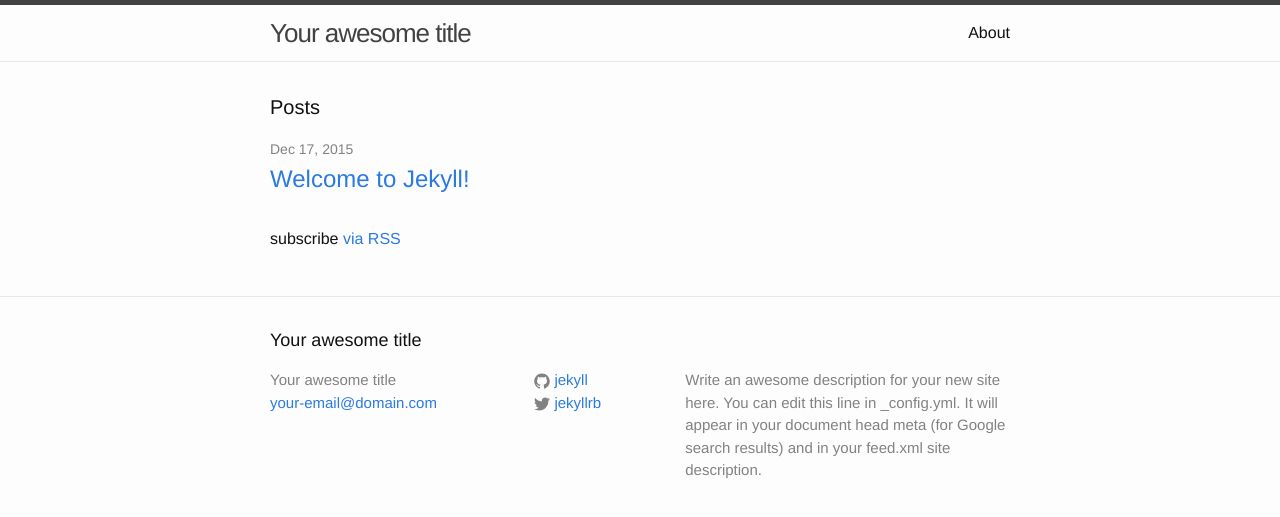
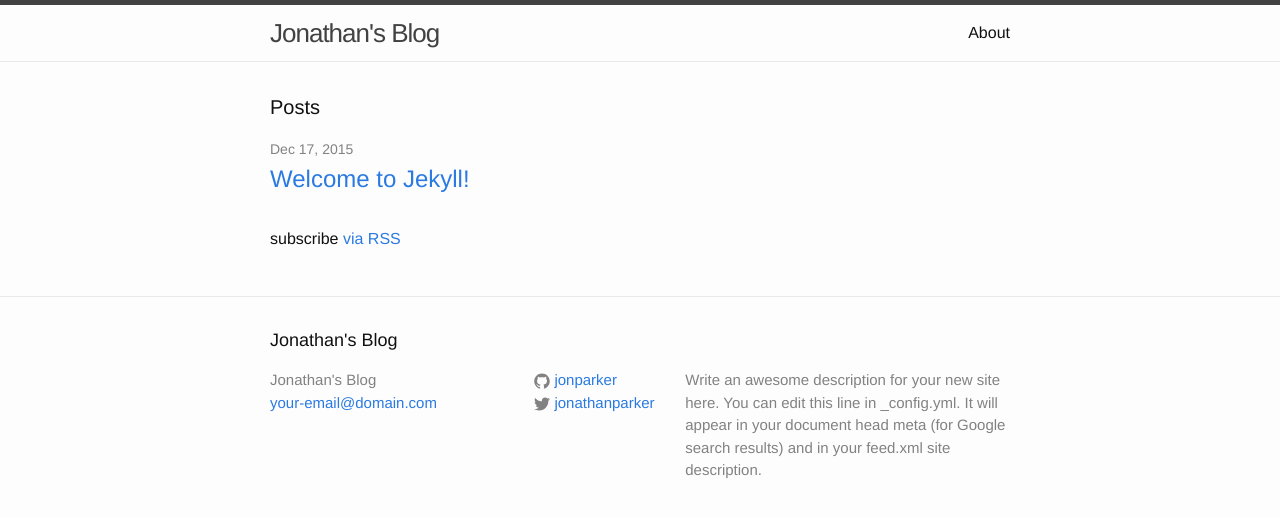
Before and after one commit to jonparker/jonparker, a Jekyll site: the page built from index.html, in a window 1280 px wide. Shown: the top 517 px of the page. Built offline with Jekyll 4.4.1, drawn with Linux system fonts in a browser that asks for light colours.

Commit message:
Updated settings

```diff
--- a/_config.yml
+++ b/_config.yml
@@ -6,16 +6,16 @@
 # 'jekyll serve'. If you change this file, please restart the server process.
 
 # Site settings
-title: Your awesome title
+title: Jonathan's Blog
 email: your-email@domain.com
 description: > # this means to ignore newlines until "baseurl:"
   Write an awesome description for your new site here. You can edit this
   line in _config.yml. It will appear in your document head meta (for
   Google search results) and in your feed.xml site description.
 baseurl: "" # the subpath of your site, e.g. /blog
-url: "http://yourdomain.com" # the base hostname & protocol for your site
-twitter_username: jekyllrb
-github_username:  jekyll
+url: "http://jonparker.github.io.com" # the base hostname & protocol for your site
+twitter_username: jonathanparker
+github_username:  jonparker
 permalink: pretty
 # Build settings
 markdown: kramdown
```
